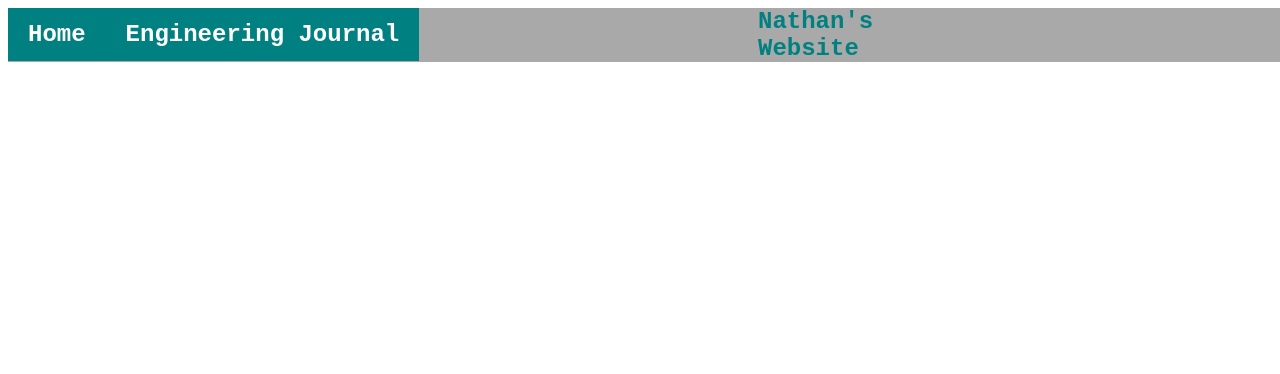
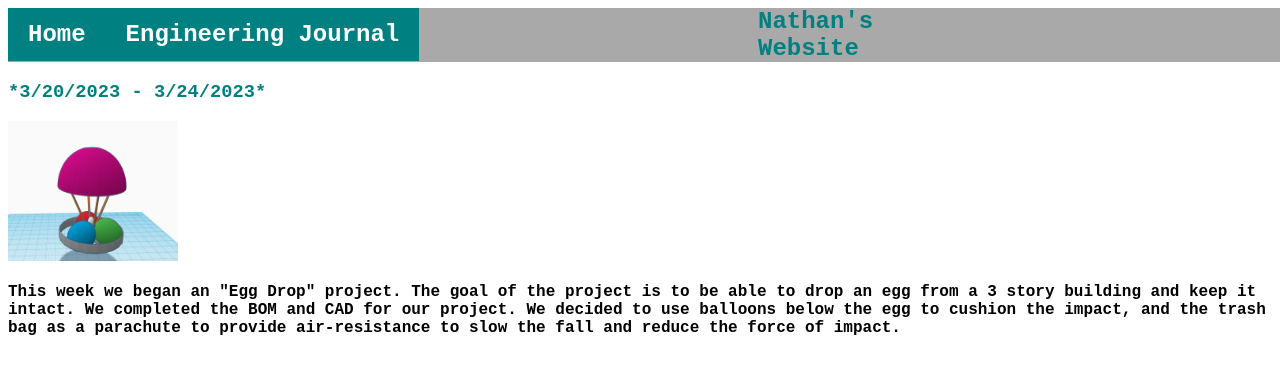
Before and after one commit to NathanLee0623/Engineering, a plain HTML site: page march.html in a window 1280 px wide. Shown: the top 374 px of the page. Drawn offline with Linux system fonts and the light colour scheme.

Commit message:
3/24 update

```diff
--- a/march.html
+++ b/march.html
@@ -64,6 +64,20 @@ pop{
 
 
 
+      <h3 style="font-family:Courier New"><b style = "color:Teal";>*3/20/2023 - 3/24/2023*</b></h3>
+
+     <img src = "Screenshot 2023-03-24 104954.png" width = "170", height = "140" >
+
+      <h4 style="font-family:Courier New">
+      This week we began an "Egg Drop" project. The goal of the project is to be able to drop an egg from a 3 story building
+      and keep it intact. We completed the BOM and CAD for our project. We decided to
+      use balloons below the egg to cushion the impact, and the trash bag as a
+      parachute to provide air-resistance to slow the fall and reduce the
+      force of impact.
+
+
+      </h4>
+
 
 
 
```
Also changed, not shown: journal.html (+2 -1 lines), Screenshot 2023-03-24 104954.png (added).
